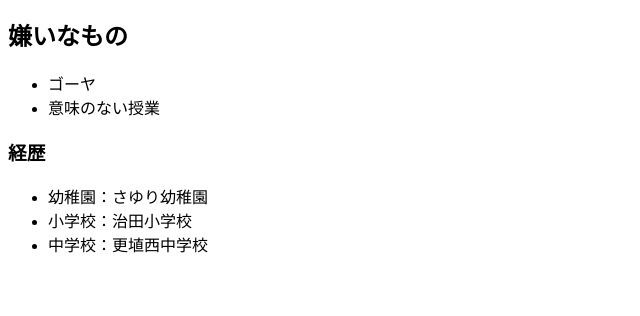
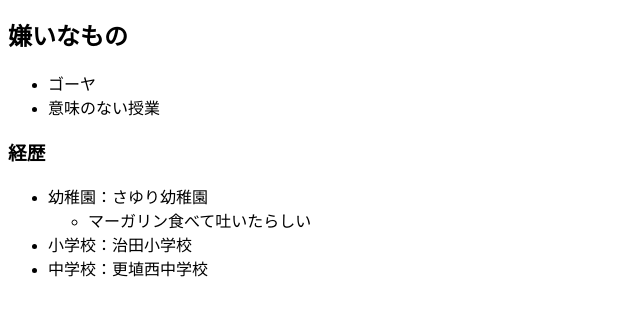
Before and after one commit to UshizawaTakumi/git_practice, a plain HTML site: page index.html in a window 1280 px wide. Shown: the part 464-780 px from the top of the page, without its empty margins (0-640 px from the left). Drawn offline with Linux system fonts and the light colour scheme.

Commit message:
経歴にさらに一言二言追加したい

```diff
--- a/index.html
+++ b/index.html
@@ -38,8 +38,12 @@
         <h3>経歴</h3>
         <ul>
             <li>幼稚園：さゆり幼稚園</li>
+            <ul>
+                <li>マーガリン食べて吐いたらしい</li>
+            </ul>
             <li>小学校：治田小学校</li>
             <li>中学校：更埴西中学校</li>
         </ul>
+
     </body>
 </html>
```
